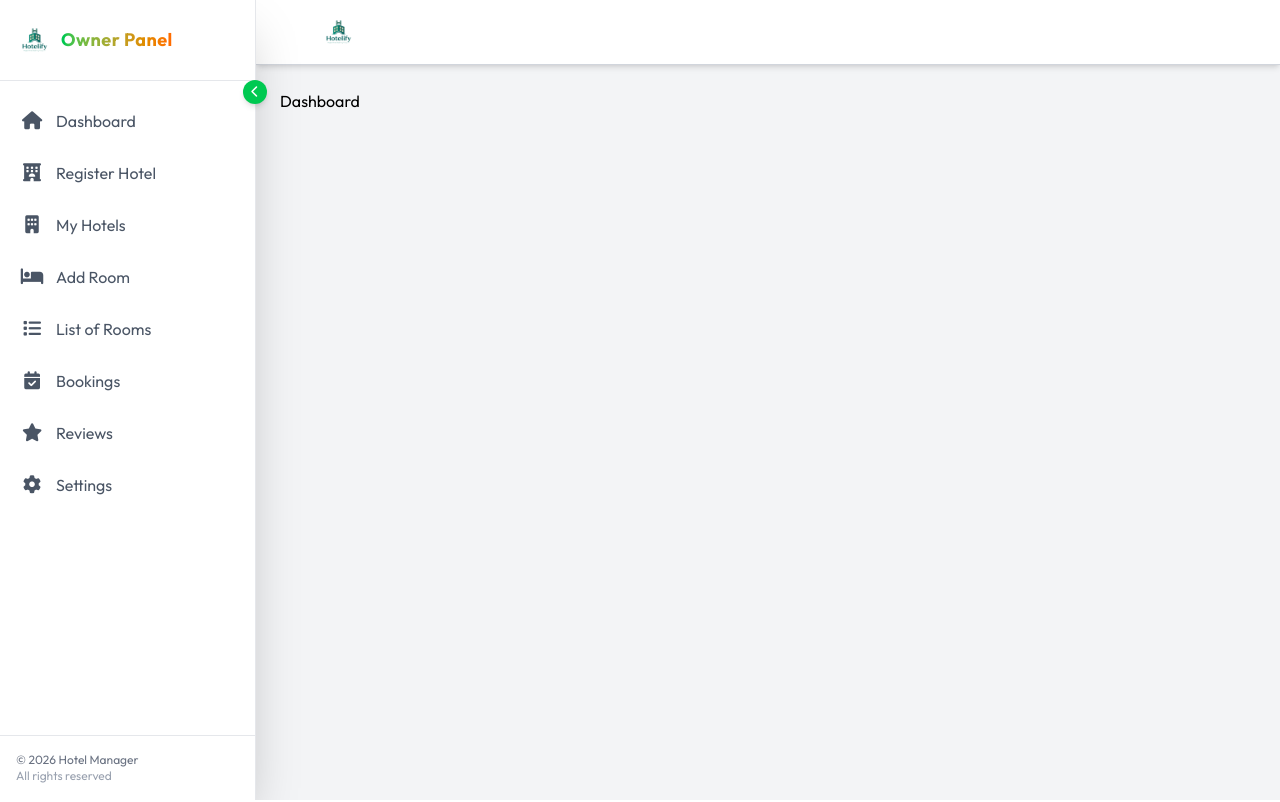
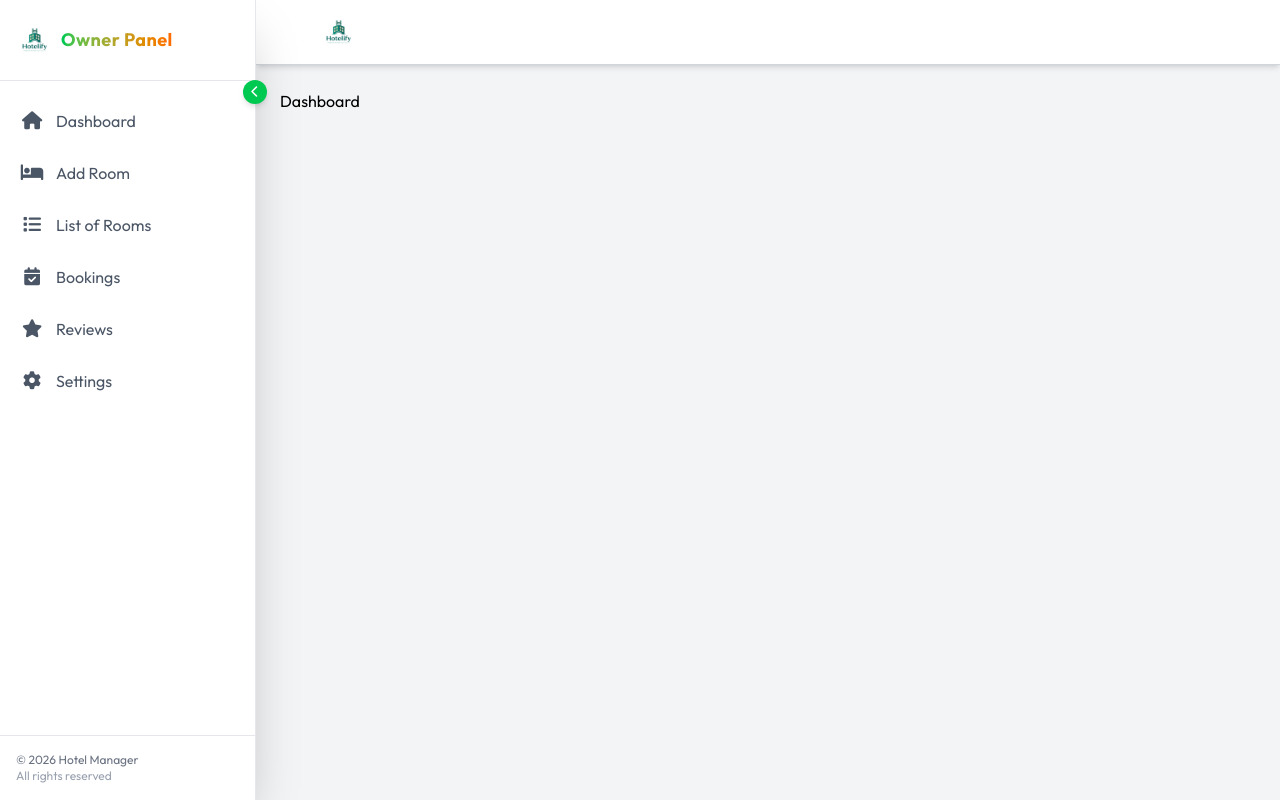
Before and after one commit to asifakbar-aruxstudio/hotelbookingapp, a React (Vite) app: page /owner in a window 1280 px wide. Shown: the top 802 px of the page. Built offline with nearby package versions, Linux system fonts and the light colour scheme; a web font is replaced by a local one.

Commit message:
feat: comment out unused Sidebar menu items for hotel owner interface

```diff
--- a/src/components/hotelOwner/Sidebar.jsx
+++ b/src/components/hotelOwner/Sidebar.jsx
@@ -8,8 +8,8 @@ const Sidebar = () => {
   // Sidebar menu items with icons
   const sidebarData = [
     { name: "Dashboard",       path: "/owner/dashboard",       icon: "fa-solid fa-house" },           // 🏠 Home icon
-    { name: "Register Hotel",  path: "/owner/register-hotel",  icon: "fa-solid fa-hotel" },           // 🏨 Hotel icon
-    { name: "My Hotels",       path: "/owner/my-hotels",       icon: "fa-solid fa-building" },        // 🏢 Building icon
+    // { name: "Register Hotel",  path: "/owner/register-hotel",  icon: "fa-solid fa-hotel" },           // 🏨 Hotel icon
+    // { name: "My Hotels",       path: "/owner/my-hotels",       icon: "fa-solid fa-building" },        // 🏢 Building icon
     { name: "Add Room",        path: "/owner/add-room",        icon: "fa-solid fa-bed" },             // 🛏️ Bed icon
     { name: "List of Rooms",   path: "/owner/list-rooms",      icon: "fa-solid fa-list" },            // 📋 List icon
     { name: "Bookings",        path: "/owner/bookings",        icon: "fa-solid fa-calendar-check" },  // 📅 Calendar check icon
```
